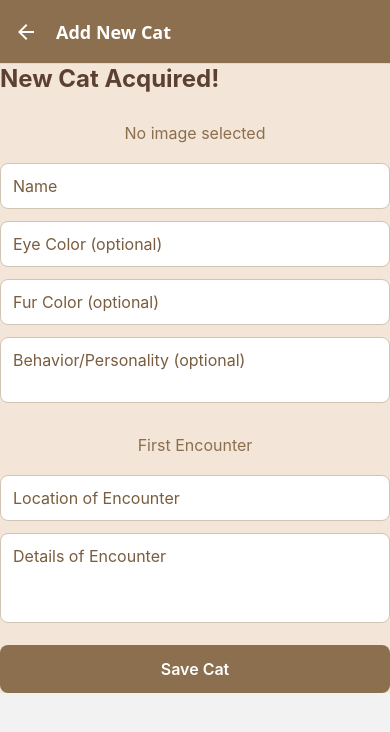
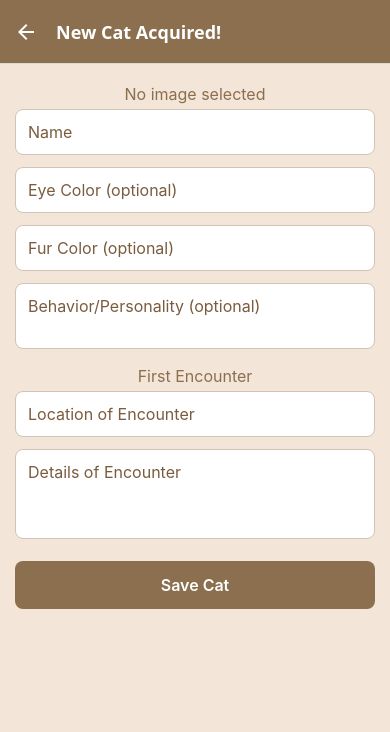
Before and after one commit to aerxxn/Posa, a React Native app: screen /AddCat in a window 390 px wide. Shown: the top 732 px of the page. Built offline with nearby package versions, Linux system fonts and the light colour scheme.

Commit message:
fixed the keyboard issue

```diff
--- a/App.js
+++ b/App.js
@@ -61,7 +61,7 @@ export default function App() {
             name="AddCat"
             component={AddCatScreen}
             options={{
-              title: "Add New Cat",
+              title: "New Cat Acquired!",
               headerStyle: {
                 backgroundColor: colors.primary,
               },
--- a/CatContext.js
+++ b/CatContext.js
@@ -72,11 +72,11 @@ export const CatProvider = ({ children }) => {
 
 
   // Update an existing encounter for a cat
-  const updateEncounter = (catId, encounterIndex, updatedEncounter) => {
+  const updateEncounter = (catId, encounterId, updatedEncounter) => {
     const updatedCats = cats.map(cat => {
       if (cat.id === catId) {
-        const updatedEncounters = cat.encounters.map((item, idx) =>
-          idx === encounterIndex ? updatedEncounter : item
+        const updatedEncounters = cat.encounters.map(item =>
+          item.id === encounterId ? updatedEncounter : item
         );
         return { ...cat, encounters: updatedEncounters };
       }
@@ -86,11 +86,11 @@ export const CatProvider = ({ children }) => {
   };
 
   // Add this new function to handle encounter deletion
-  const deleteEncounter = (catId, encounterIndex) => {
+  const deleteEncounter = (catId, encounterId) => {
     const updatedCats = cats.map(cat => {
       if (cat.id === catId) {
         const updatedEncounters = cat.encounters.filter(
-          (item, index) => index !== encounterIndex
+          item => item.id !== encounterId
         );
         return { ...cat, encounters: updatedEncounters };
       }
--- a/screens/AddCatScreen.js
+++ b/screens/AddCatScreen.js
@@ -52,16 +52,13 @@ export default function AddCatScreen({ navigation, route }) {
   };
 
   return (
-    <KeyboardAvoidingView
-      style={{ flex: 1 }}
-      behavior={Platform.OS === "ios" ? "padding" : "height"}
-      keyboardVerticalOffset={Platform.OS === "ios" ? 100 : 0} // Adjust this offset if the view is too low or high
+      <ScrollView
+      contentContainerStyle={[styles.scrollContainer,{ flexGrow: 1 }]}
+      keyboardShouldPersistTaps="handled"
+      showsVerticalScrollIndicator={false}
 
-    >
-      <ScrollView contentContainerStyle={[styles.scrollContainer]}>
-        <View>
-          <Text style={styles.title}>New Cat Acquired!</Text>
-
+      >
+        <View style={styles.container}>
           {/* Display chosen image */}
           {imageUri ? (
             <Image
@@ -70,7 +67,7 @@ export default function AddCatScreen({ navigation, route }) {
                 width: 200,
                 height: 200,
                 borderRadius: 12,
-                marginVertical: 20,
+                marginBottom: 20,
                 alignSelf: "center",
               }}
             />
@@ -132,6 +129,5 @@ export default function AddCatScreen({ navigation, route }) {
           </TouchableOpacity>
         </View>
       </ScrollView>
-    </KeyboardAvoidingView>
   );
 }
--- a/screens/AddEncounterScreen.js
+++ b/screens/AddEncounterScreen.js
@@ -13,7 +13,7 @@ import {
   Dimensions,
 } from "react-native";
 import { useCats } from "../CatContext";
-import styles from "../styles";
+import styles, { colors } from "../styles";
 import * as ImagePicker from "expo-image-picker";
 
 export default function AddEncounterScreen({ navigation, route }) {
@@ -93,16 +93,11 @@ export default function AddEncounterScreen({ navigation, route }) {
   };
 
   return (
-    <KeyboardAvoidingView
-      style={{ flex: 1 }}
-      behavior={Platform.OS === "ios" ? "padding" : "height"}
-    >
-      <ScrollView contentContainerStyle={styles.scrollContainer}>
+      <ScrollView
+      contentContainerStyle={[styles.scrollContainer, {flexGrow: 1}]}
+      keyboardShouldPersistTaps="handled"
+      style={{ backgroundColor: colors.background }}>
         <View style={styles.container}>
-          {/* Title */}
-          <Text style={styles.title}>
-            {catName ? `New Encounter — ${catName}` : "New Encounter"}
-          </Text>
 
           {/* Image preview area — displays preselected image above inputs */}
           <TouchableOpacity
@@ -157,6 +152,5 @@ export default function AddEncounterScreen({ navigation, route }) {
           </TouchableOpacity>
         </View>
       </ScrollView>
-    </KeyboardAvoidingView>
   );
 }
--- a/screens/CatDetailScreen.js
+++ b/screens/CatDetailScreen.js
@@ -191,7 +191,7 @@ export default function CatDetailScreen({ route, navigation }) {
     <View style={styles.container}>
       <FlatList
         data={[...(cat.encounters || [])].slice().reverse()}
-        keyExtractor={(item, index) => item.id?.toString() || index.toString()}        renderItem={({ item, index }) => (
+        keyExtractor={(item, index) => item.id?.toString() || index.toString()}renderItem={({ item, index }) => (
           <EncounterCard
             encounter={item}
             catId={cat.id}
--- a/screens/HomeScreen.js
+++ b/screens/HomeScreen.js
@@ -91,9 +91,20 @@ export default function HomeScreen({ navigation, route }) {
               <Ionicons name="close" size={28} color="#333" />
             </TouchableOpacity>
             <ScrollView showsVerticalScrollIndicator={false}>
-              <Text style={{ fontSize: 22, fontWeight: "bold", marginBottom: 16, textAlign: "center" }}>How to Use Posa</Text>
-              <Text style={{ fontSize: 16, marginBottom: 10 }}>
-                <Text style={{ fontWeight: "bold" }}>Home Screen:</Text> Tap the + button to add a cat. Choose 📷 to take a photo or 🖼️ to pick from gallery. Then continue filling details.
+              <Text style={{ fontSize: 20, fontWeight: "bold", marginBottom: 8, textAlign: "center" }}>How to Use Posa</Text>
+               {/* Home Screen Instructions */}
+              <Text style={{ fontSize: 14, marginBottom: 15, lineHeight: 22}}>
+                <Text style={{ fontWeight: "bold"}}>Home:</Text> View all your known cats here. Tap the <Text style={{fontWeight: "bold"}}>+</Text> button (bottom right) to open options to add a new cat. Choose 📷 to take a photo or 🖼️ to pick from your gallery.
+              </Text>
+
+              {/* Cat Detail Screen Instructions */}
+              <Text style={{ fontSize: 14, marginBottom: 15, lineHeight: 22}}>
+                <Text style={{ fontWeight: "bold"}}>Cat Detail:</Text> Tap on a cat's card to see its profile and a history of encounters. To <Text style={{fontWeight: "bold"}}>add a new encounter</Text>, tap the <Text style={{fontWeight: "bold"}}>+</Text> button (bottom right) and select a photo source. To <Text style={{fontWeight: "bold"}}>edit the cat's profile</Text> or <Text style={{fontWeight: "bold"}}>delete the cat</Text>, use the pencil (✏️) and trash (🗑️) icons next to the cat's name.
+              </Text>
+
+              {/* Encounters Instructions */}
+              <Text style={{ fontSize: 14, marginBottom: 10, lineHeight: 22}}>
+                <Text style={{ fontWeight: "bold"}}>Encounters:</Text> Tap on an encounter card to expand and view its full details. When expanded, you will see options to <Text style={{fontWeight: "bold"}}>edit</Text> (✏️) or <Text style={{fontWeight: "bold"}}>delete</Text> (🗑️) the specific encounter. You can tap the encounter photo to view it fullscreen.
               </Text>
             </ScrollView>
           </View>
@@ -111,6 +122,8 @@ export default function HomeScreen({ navigation, route }) {
         columnWrapperStyle={styles.row}
         contentContainerStyle={styles.listContent}
         ListEmptyComponent={<Text style={styles.subtitle}>No cats found yet. Add one!</Text>}
+        showsVerticalScrollIndicator={false}
+
       />
 
       {/* Floating Buttons */}
--- a/styles.js
+++ b/styles.js
@@ -23,6 +23,7 @@ export default StyleSheet.create({
     flex: 1,
     backgroundColor: colors.background,
     padding: 15,
+    marginBottom:40
   },
   scrollContainer: {
     backgroundColor: colors.background
@@ -32,14 +33,13 @@ export default StyleSheet.create({
   title: {
     fontSize: 24,
     fontWeight: "bold",
-    marginBottom: 10,
     color: colors.text,
   },
   subtitle: {
     fontSize: 16,
     color: colors.subtleText,
     textAlign: "center",
-    marginVertical: 20,
+    marginVertical: 5,
   },
   fabText: {
     fontSize: 28,
@@ -294,7 +294,9 @@ export default StyleSheet.create({
     fontWeight: "600",
   },
   fullscreenImage: {
-    width: "80%",
-    height: "80%",
-  },
+    width: "90%",
+    height: "90%",
+    resizeMode: "contain", // ✅ keep aspect ratio
+    borderRadius: 24
+  }
 });
```
Also changed, not shown: components/EncounterCard.js (+28 -6 lines).
